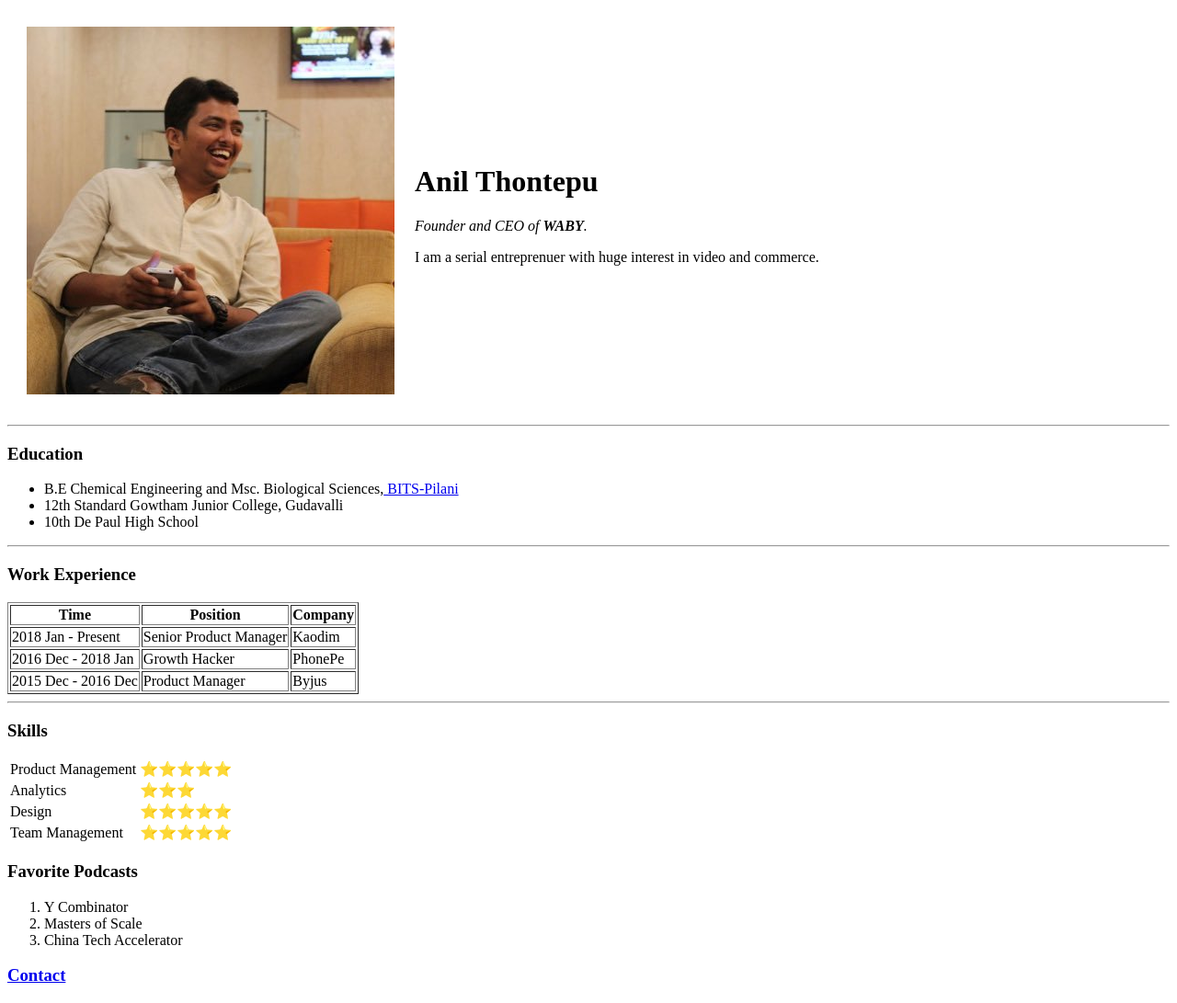
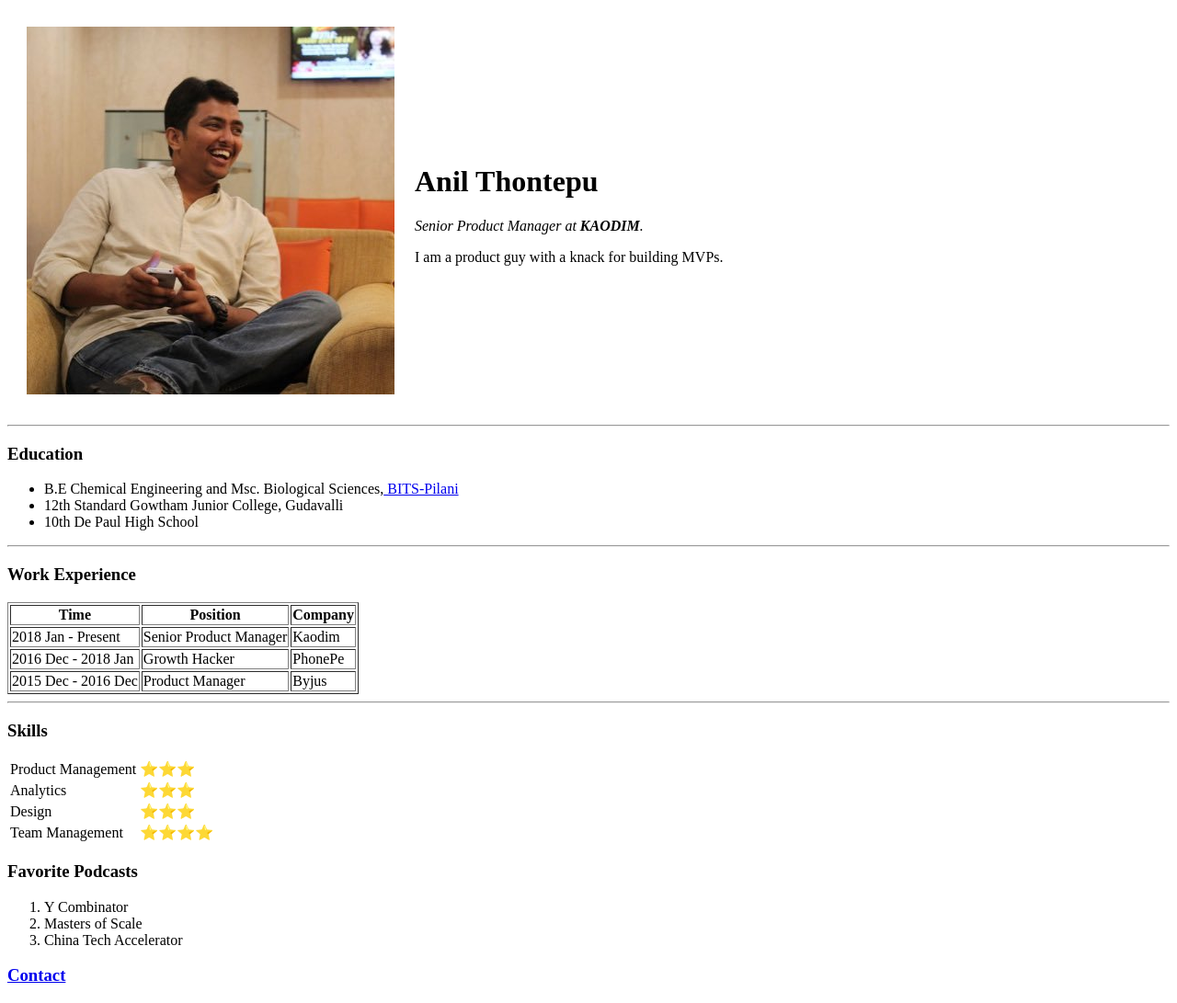
Before and after one commit to tnpa07/CV, a plain HTML site: page index.html in a window 1280 px wide. Shown: the whole page at 92% size. Drawn offline with Linux system fonts and the light colour scheme.

Commit message:
Update index.html

```diff
--- a/index.html
+++ b/index.html
@@ -12,8 +12,8 @@
       <td><img src=anil_twitter.jpg alt="Anil Thontepu's twitter image."></a></td>
       <td>
         <h1>Anil Thontepu</h1>
-        <p><em>Founder and CEO of <strong>WABY</strong>.</em></p>
-        <p>I am a serial entreprenuer with huge interest in video and commerce.</p></td>
+        <p><em>Senior Product Manager at <strong>KAODIM</strong>.</em></p>
+        <p>I am a product guy with a knack for building MVPs.</p></td>
     </tr>
   </table>
   <hr>
@@ -56,7 +56,7 @@
   <table>
     <tr>
       <td>Product Management</td>
-      <td>⭐⭐⭐⭐⭐</td>
+      <td>⭐⭐⭐</td>
     </tr>
     <tr>
       <td>Analytics</td>
@@ -64,11 +64,11 @@
     </tr>
     <tr>
       <td>Design</td>
-      <td>⭐⭐⭐⭐⭐</td>
+      <td>⭐⭐⭐</td>
     </tr>
     <tr>
       <td>Team Management</td>
-      <td>⭐⭐⭐⭐⭐</td>
+      <td>⭐⭐⭐⭐</td>
     </tr>
   </table>
   <h3>Favorite Podcasts</h3>
```
